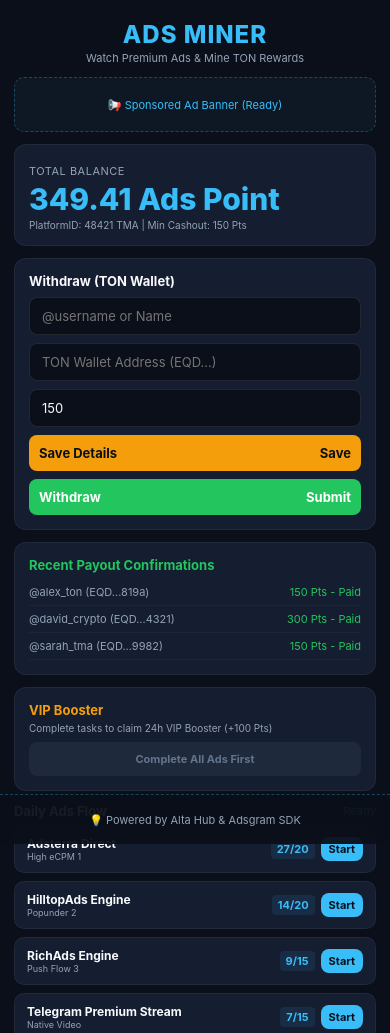
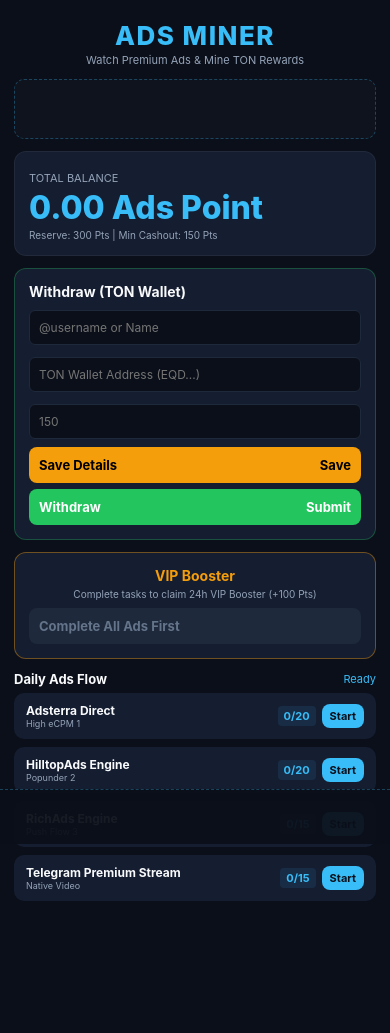
Before and after one commit to kothura815-collab/ads-miner, a plain HTML site: page index.html in a window 390 px wide. Shown: the top 1033 px of the page. After the commit the page ends 985 px from the top, so only its background shows below. Drawn offline with Linux system fonts and the light colour scheme.

Commit message:
Update index.html

```diff
--- a/index.html
+++ b/index.html
@@ -5,34 +5,34 @@
   <meta name="viewport" content="width=device-width, initial-scale=1.0, maximum-scale=1.0, user-scalable=no">
   <title>ADS MINER</title>
 
+  <!-- Fast Core SDKs -->
   <script src="https://telegram.org/js/telegram-web-app.js"></script>
   <script src="https://sad.adsgram.ai/js/sad.min.js"></script>
 
   <style>
-    :root { --bg: #0b0f19; --card: #151d30; --blue: #38bdf8; --green: #22c55e; --orange: #f59e0b; --text: #f8fafc; --sub: #94a3b8; }
+    :root { --bg: #0b0f19; --card: #151d30; --blue: #38bdf8; --green: #22c55e; --warn: #f59e0b; --text: #f8fafc; --sub: #94a3b8; }
     * { box-sizing: border-box; margin: 0; padding: 0; font-family: -apple-system, sans-serif; user-select: none; }
     body { background: var(--bg); color: var(--text); display: flex; flex-direction: column; align-items: center; min-height: 100vh; padding-bottom: 70px; }
     .container { width: 100%; max-width: 480px; padding: 14px; }
     .header { text-align: center; padding: 6px 0 12px; }
-    .header h1 { font-size: 24px; font-weight: 800; color: var(--blue); letter-spacing: 1px; text-transform: uppercase; }
+    .header h1 { font-size: 26px; font-weight: 800; color: var(--blue); letter-spacing: 1.5px; text-transform: uppercase; }
     .header p { font-size: 11px; color: var(--sub); margin-top: 2px; }
-    .banner-card { background: rgba(56,189,248,0.05); border: 1px dashed rgba(56,189,248,0.3); border-radius: 10px; padding: 8px; text-align: center; margin-bottom: 12px; min-height: 55px; display: flex; justify-content: center; align-items: center; color: var(--blue); font-size: 11px; }
+    .banner-card { background: rgba(255,255,255,0.02); border: 1px dashed rgba(56,189,248,0.3); border-radius: 10px; padding: 4px; text-align: center; margin-bottom: 12px; min-height: 55px; display: flex; justify-content: center; align-items: center; }
     .card { background: var(--card); border-radius: 12px; padding: 14px; margin-bottom: 12px; border: 1px solid rgba(255,255,255,0.05); }
-    .balance { font-size: 30px; font-weight: 800; color: var(--blue); margin: 2px 0; }
-    .input-field { width: 100%; background: #0b0f19; border: 1px solid rgba(255,255,255,0.1); border-radius: 8px; padding: 10px 12px; color: var(--text); font-size: 13px; margin-bottom: 8px; outline: none; }
-    .input-field:focus { border-color: var(--blue); }
-    .btn { width: 100%; padding: 10px; border: none; border-radius: 8px; font-weight: bold; font-size: 13px; cursor: pointer; display: flex; justify-content: space-between; align-items: center; }
-    .btn-orange { background: var(--orange); color: #0b0f19; margin-bottom: 8px; }
+    .balance { font-size: 32px; font-weight: 800; color: var(--blue); margin: 2px 0; }
+    .btn { width: 100%; padding: 10px; border: none; border-radius: 8px; font-weight: bold; font-size: 13px; cursor: pointer; display: flex; justify-content: space-between; }
+    .btn-blue { background: var(--blue); color: #0b0f19; }
     .btn-green { background: var(--green); color: #fff; }
-    .btn-blue { background: var(--blue); color: #0b0f19; }
+    .btn-warn { background: var(--warn); color: #000; }
     .btn-off { background: #1e293b; color: #64748b; cursor: not-allowed; pointer-events: none; }
+    .input { width: 100%; padding: 9px; border-radius: 6px; border: 1px solid #1e293b; background: #0b0f19; color: #fff; font-size: 12px; margin: 4px 0 8px; }
+    .input:disabled { background: #151d30; color: #64748b; }
     .task-list { display: flex; flex-direction: column; gap: 8px; }
-    .task-item { background: var(--card); border-radius: 10px; padding: 10px 12px; display: flex; align-items: center; justify-content: space-between; border: 1px solid rgba(255,255,255,0.05); }
+    .task-item { background: var(--card); border-radius: 10px; padding: 10px 12px; display: flex; align-items: center; justify-content: space-between; }
     .counter { font-size: 11px; font-weight: bold; color: var(--blue); background: rgba(56,189,248,0.1); padding: 3px 6px; border-radius: 4px; }
-    .payout-item { display: flex; justify-content: space-between; font-size: 11px; padding: 6px 0; border-bottom: 1px solid rgba(255,255,255,0.03); color: var(--sub); }
     .modal { position: fixed; top: 0; left: 0; width: 100%; height: 100%; background: rgba(11,15,25,0.92); backdrop-filter: blur(4px); display: none; justify-content: center; align-items: center; z-index: 9999; }
     .modal-box { background: #151d30; border: 1px solid rgba(56,189,248,0.3); border-radius: 14px; padding: 18px; width: 85%; max-width: 320px; text-align: center; }
-    .bottom-banner { position: fixed; bottom: 0; left: 0; width: 100%; height: 50px; background: rgba(11,15,25,0.95); border-top: 1px dashed rgba(56,189,248,0.3); display: flex; justify-content: center; align-items: center; z-index: 8000; font-size: 11px; color: var(--sub); }
+    .bottom-banner { position: fixed; bottom: 0; left: 0; width: 100%; height: 55px; background: rgba(11,15,25,0.95); border-top: 1px dashed rgba(56,189,248,0.3); display: flex; justify-content: center; align-items: center; z-index: 8000; }
   </style>
 </head>
 <body>
@@ -43,109 +43,101 @@
       <p>Watch Premium Ads & Mine TON Rewards</p>
     </div>
 
-    <!-- Top Banner -->
-    <div class="banner-card" id="topBanner">
-      <span>📢 Sponsored Ad Banner (Ready)</span>
+    <div class="banner-card" id="topBanner"><span style="font-size:10px;color:var(--sub);">Loading Sponsor...</span></div>
+
+    <div class="card">
+      <span style="font-size:11px;color:var(--sub);">TOTAL BALANCE</span>
+      <div class="balance"><span id="userBalance">0.00</span> Ads Point</div>
+      <p style="font-size:10px;color:var(--sub);">Reserve: 300 Pts | Min Cashout: 150 Pts</p>
     </div>
 
-    <!-- Balance Section -->
-    <div class="card">
-      <span style="font-size:11px;color:var(--sub);letter-spacing:0.5px;">TOTAL BALANCE</span>
-      <div class="balance"><span id="userBalance">349.41</span> Ads Point</div>
-      <p style="font-size:10px;color:var(--sub);margin-top:2px;">PlatformID: 48421 TMA | Min Cashout: 150 Pts</p>
+    <div class="card" style="border: 1px solid rgba(34,197,94,0.3);">
+      <h3 style="font-size:14px;margin-bottom:6px;">Withdraw (TON Wallet)</h3>
+      <input type="text" id="tgUsername" class="input" placeholder="@username or Name" />
+      <input type="text" id="tonWallet" class="input" placeholder="TON Wallet Address (EQD...)" />
+      <input type="number" id="withdrawPts" class="input" placeholder="150" min="150" />
+      <button id="saveWalletBtn" class="btn btn-warn" style="margin-bottom:6px;" onclick="saveWallet()"><span>Save Details</span><span>Save</span></button>
+      <button class="btn btn-green" onclick="processWithdrawal()"><span>Withdraw</span><span>Submit</span></button>
     </div>
 
-    <!-- Withdraw (TON Wallet) Section -->
-    <div class="card">
-      <h3 style="font-size:13px;margin-bottom:8px;color:var(--text);">Withdraw (TON Wallet)</h3>
-      <input type="text" class="input-field" id="tgUsername" placeholder="@username or Name">
-      <input type="text" class="input-field" id="tonAddress" placeholder="TON Wallet Address (EQD...)">
-      <input type="number" class="input-field" id="withdrawAmount" value="150" readonly>
-      <button class="btn btn-orange" onclick="saveDetails()"><span>Save Details</span><span>Save</span></button>
-      <button class="btn btn-green" onclick="requestWithdraw()"><span>Withdraw</span><span>Submit</span></button>
+    <div class="card" style="text-align:center;border:1px solid rgba(245,158,11,0.4);">
+      <h3 style="font-size:14px;color:var(--warn);margin-bottom:4px;">VIP Booster</h3>
+      <p style="font-size:10px;color:var(--sub);margin-bottom:8px;">Complete tasks to claim 24h VIP Booster (+100 Pts)</p>
+      <button id="vipBtn" class="btn btn-off" onclick="claimVip()" disabled><span id="vipBtnText">Complete All Ads First</span></button>
     </div>
 
-    <!-- Recent Payout Confirmations -->
-    <div class="card">
-      <h3 style="font-size:13px;margin-bottom:6px;color:var(--green);">Recent Payout Confirmations</h3>
-      <div class="payout-item"><span>@alex_ton (EQD...819a)</span><span style="color:var(--green);">150 Pts - Paid</span></div>
-      <div class="payout-item"><span>@david_crypto (EQD...4321)</span><span style="color:var(--green);">300 Pts - Paid</span></div>
-      <div class="payout-item"><span>@sarah_tma (EQD...9982)</span><span style="color:var(--green);">150 Pts - Paid</span></div>
-    </div>
-
-    <!-- VIP Booster Section -->
-    <div class="card">
-      <h3 style="font-size:13px;margin-bottom:4px;color:var(--orange);">VIP Booster</h3>
-      <p style="font-size:10px;color:var(--sub);margin-bottom:8px;">Complete tasks to claim 24h VIP Booster (+100 Pts)</p>
-      <button class="btn btn-off" id="vipBtn" style="justify-content:center;font-size:11px;">Complete All Ads First</button>
-    </div>
-
-    <!-- Daily Ads Flow Header -->
     <div style="display:flex;justify-content:space-between;align-items:center;margin:10px 0 6px;">
       <h3 style="font-size:13px;">Daily Ads Flow</h3>
       <span style="font-size:11px;color:var(--blue);" id="cooldownNotice">Ready</span>
     </div>
 
-    <!-- Daily Ads Flow List -->
     <div class="task-list">
       <div class="task-item">
         <div><h4 style="font-size:12px;">Adsterra Direct</h4><p style="font-size:9px;color:var(--sub);">High eCPM 1</p></div>
-        <div style="display:flex;align-items:center;gap:6px;"><span class="counter" id="t1Count">27/20</span><button class="btn btn-blue" style="padding:5px 8px;width:auto;font-size:11px;" onclick="startTask(1)">Start</button></div>
+        <div style="display:flex;align-items:center;gap:6px;"><span class="counter" id="t1Count">0/20</span><button class="btn btn-blue" id="btnTask1" style="padding:5px 8px;width:auto;font-size:11px;" onclick="startTask(1)">Start</button></div>
       </div>
       <div class="task-item">
         <div><h4 style="font-size:12px;">HilltopAds Engine</h4><p style="font-size:9px;color:var(--sub);">Popunder 2</p></div>
-        <div style="display:flex;align-items:center;gap:6px;"><span class="counter" id="t2Count">14/20</span><button class="btn btn-blue" style="padding:5px 8px;width:auto;font-size:11px;" onclick="startTask(2)">Start</button></div>
+        <div style="display:flex;align-items:center;gap:6px;"><span class="counter" id="t2Count">0/20</span><button class="btn btn-blue" id="btnTask2" style="padding:5px 8px;width:auto;font-size:11px;" onclick="startTask(2)">Start</button></div>
       </div>
       <div class="task-item">
         <div><h4 style="font-size:12px;">RichAds Engine</h4><p style="font-size:9px;color:var(--sub);">Push Flow 3</p></div>
-        <div style="display:flex;align-items:center;gap:6px;"><span class="counter" id="t3Count">9/15</span><button class="btn btn-blue" style="padding:5px 8px;width:auto;font-size:11px;" onclick="startTask(3)">Start</button></div>
+        <div style="display:flex;align-items:center;gap:6px;"><span class="counter" id="t3Count">0/15</span><button class="btn btn-blue" id="btnTask3" style="padding:5px 8px;width:auto;font-size:11px;" onclick="startTask(3)">Start</button></div>
       </div>
       <div class="task-item">
         <div><h4 style="font-size:12px;">Telegram Premium Stream</h4><p style="font-size:9px;color:var(--sub);">Native Video</p></div>
-        <div style="display:flex;align-items:center;gap:6px;"><span class="counter" id="t4Count">7/15</span><button class="btn btn-blue" style="padding:5px 8px;width:auto;font-size:11px;" onclick="startTask(4)">Start</button></div>
+        <div style="display:flex;align-items:center;gap:6px;"><span class="counter" id="t4Count">0/15</span><button class="btn btn-blue" id="btnTask4" style="padding:5px 8px;width:auto;font-size:11px;" onclick="startTask(4)">Start</button></div>
       </div>
     </div>
   </div>
 
-  <!-- Bottom Banner -->
-  <div class="bottom-banner" id="btmBanner">
-    <span>💡 Powered by Alta Hub & Adsgram SDK</span>
-  </div>
+  <div class="bottom-banner" id="btmBanner"><span style="font-size:9px;color:var(--sub);">Loading Sponsor...</span></div>
 
-  <!-- Modal -->
   <div class="modal" id="modal">
     <div class="modal-box">
-      <div style="font-size:15px;font-weight:bold;color:var(--blue);margin-bottom:6px;" id="mTitle">Notification</div>
+      <div style="font-size:15px;font-weight:bold;color:var(--blue);margin-bottom:6px;" id="mTitle">Processing</div>
       <div style="font-size:12px;color:var(--text);margin-bottom:14px;" id="mMsg">Please wait...</div>
-      <button class="btn btn-blue" id="mBtn" style="justify-content:center;display:none;" onclick="closeModal()">Continue</button>
+      <button class="btn btn-blue" id="mBtn" style="display:none;" onclick="closeModal()">OK</button>
     </div>
   </div>
 
   <script>
     const CONFIG = {
       adsterra: "https://mammothsubway.com/rqibvnk9jb?key=0c97bc9c66375105d41880b754957475",
-      reward_id: "51173",
-      interstitial_id: "int-51174",
-      task_id: "task-51175"
+      smartlink: "https://plump-plastic.com/ZjLmfX",
+      reward_id: "49940",
+      interstitial_id: "int-49941",
+      channel: "https://t.me/Allwithdrawhistory"
     };
 
-    let tg = window.Telegram?.WebApp;
-    if(tg) { tg.expand(); }
+    const tg = window.Telegram?.WebApp; if(tg) tg.expand();
 
     let state = {
-      balance: parseFloat(localStorage.getItem('balance')) || 349.41,
-      t1: parseInt(localStorage.getItem('t1')) || 27,
-      t2: parseInt(localStorage.getItem('t2')) || 14,
-      t3: parseInt(localStorage.getItem('t3')) || 9,
-      t4: parseInt(localStorage.getItem('t4')) || 7,
-      cdEnd: parseInt(localStorage.getItem('cdEnd')) || 0
+      balance: parseFloat(localStorage.getItem('balance')) || 0,
+      t1: parseInt(localStorage.getItem('t1')) || 0,
+      t2: parseInt(localStorage.getItem('t2')) || 0,
+      t3: parseInt(localStorage.getItem('t3')) || 0,
+      t4: parseInt(localStorage.getItem('t4')) || 0,
+      cdEnd: parseInt(localStorage.getItem('cdEnd')) || 0,
+      resetTime: parseInt(localStorage.getItem('resetTime')) || 0,
+      vipCd: parseInt(localStorage.getItem('vipCd')) || 0,
+      wallet: localStorage.getItem('wallet') || "",
+      user: localStorage.getItem('user') || (tg?.initDataUnsafe?.user?.username ? `@${tg.initDataUnsafe.user.username}` : ""),
+      startTime: 0
     };
 
     const LIMITS = { t1: 20, t2: 20, t3: 15, t4: 15 };
     let isTaskActive = false;
 
-    function save() {
-      for(let k in state) localStorage.setItem(k, state[k]);
+    function save() { for(let k in state) localStorage.setItem(k, state[k]); }
+
+    function checkReset() {
+      const now = Date.now();
+      const allDone = (state.t1>=LIMITS.t1 && state.t2>=LIMITS.t2 && state.t3>=LIMITS.t3 && state.t4>=LIMITS.t4);
+      if (allDone && state.resetTime === 0) { state.resetTime = now + (4*3600*1000); save(); }
+      if (state.resetTime > 0 && now >= state.resetTime) {
+        state.t1=0; state.t2=0; state.t3=0; state.t4=0; state.resetTime=0; save();
+      }
     }
 
     function updateUI() {
@@ -155,140 +147,159 @@
       document.getElementById('t3Count').innerText = `${state.t3}/${LIMITS.t3}`;
       document.getElementById('t4Count').innerText = `${state.t4}/${LIMITS.t4}`;
 
-      // Load saved inputs
-      if(localStorage.getItem('savedUsername') && !document.getElementById('tgUsername').value) {
-        document.getElementById('tgUsername').value = localStorage.getItem('savedUsername');
-      } else if(!document.getElementById('tgUsername').value && tg?.initDataUnsafe?.user?.username) {
-        document.getElementById('tgUsername').value = "@" + tg.initDataUnsafe.user.username;
+      const now = Date.now();
+      const notice = document.getElementById('cooldownNotice');
+      if (state.resetTime > now) {
+        const left = Math.ceil((state.resetTime - now)/1000);
+        notice.innerText = `Reset in ${Math.floor(left/3600)}h ${Math.floor((left%3600)/60)}m`;
+        notice.style.color = "var(--warn)"; toggleBtns(true);
+      } else if (now < state.cdEnd) {
+        notice.innerText = `Next in ${Math.ceil((state.cdEnd - now)/1000)}s`;
+        notice.style.color = "var(--warn)";
+      } else {
+        notice.innerText = "Ready"; notice.style.color = "var(--blue)"; toggleBtns(false);
       }
-      if(localStorage.getItem('savedAddress') && !document.getElementById('tonAddress').value) {
-        document.getElementById('tonAddress').value = localStorage.getItem('savedAddress');
+
+      const vipBtn = document.getElementById('vipBtn');
+      const vipBtnText = document.getElementById('vipBtnText');
+      if (state.vipCd > now) {
+        vipBtn.className = "btn btn-off"; vipBtn.disabled = true;
+        const left = Math.ceil((state.vipCd - now)/1000);
+        vipBtnText.innerText = `VIP Locked (${Math.floor(left/3600)}h ${Math.floor((left%3600)/60)}m)`;
+      } else if (state.t1>=LIMITS.t1 && state.t2>=LIMITS.t2 && state.t3>=LIMITS.t3 && state.t4>=LIMITS.t4) {
+        vipBtn.className = "btn btn-warn"; vipBtn.disabled = false;
+        vipBtnText.innerText = "Claim 24h VIP Booster (+100 Pts)";
+      } else {
+        vipBtn.className = "btn btn-off"; vipBtn.disabled = true;
+        vipBtnText.innerText = "Complete All Ads First";
       }
     }
 
-    function showModal(title, msg, showBtn = false, btnText = "Continue") {
+    function toggleBtns(disabled) {
+      for(let i=1;i<=4;i++) {
+        const btn = document.getElementById(`btnTask${i}`);
+        if(disabled || state[`t${i}`]>=LIMITS[`t${i}`]) { btn.classList.add('btn-off'); }
+        else { btn.classList.remove('btn-off'); }
+      }
+    }
+
+    function showModal(title, msg, showBtn=true) {
       document.getElementById('mTitle').innerText = title;
       document.getElementById('mMsg').innerText = msg;
-      const btn = document.getElementById('mBtn');
-      btn.innerText = btnText;
-      btn.style.display = showBtn ? 'flex' : 'none';
+      document.getElementById('mBtn').style.display = showBtn ? 'block' : 'none';
       document.getElementById('modal').style.display = 'flex';
     }
     function closeModal() { document.getElementById('modal').style.display = 'none'; }
 
-    function saveDetails() {
-      const username = document.getElementById('tgUsername').value.trim();
-      const wallet = document.getElementById('tonAddress').value.trim();
-
-      if(!username || !wallet) {
-        showModal("Error", "Please fill in both Username and TON Wallet Address.", true, "OK");
-        return;
-      }
-
-      localStorage.setItem('savedUsername', username);
-      localStorage.setItem('savedAddress', wallet);
-      showModal("Success", "Wallet details saved successfully!", true, "OK");
-    }
-
-    async function requestWithdraw() {
-      const username = document.getElementById('tgUsername').value.trim();
-      const wallet = document.getElementById('tonAddress').value.trim();
-      const amount = parseFloat(document.getElementById('withdrawAmount').value);
-
-      if(!username || !wallet) {
-        showModal("Notice", "Please save your wallet details first.", true, "OK");
-        return;
-      }
-      if(state.balance < amount) {
-        showModal("Notice", "Insufficient balance! Minimum cashout is 150 Pts.", true, "OK");
-        return;
-      }
-
-      showModal("Processing", "Submitting withdrawal request to Telegram...", false);
-
-      try {
-        const response = await fetch('/api/withdraw', {
-          method: 'POST',
-          headers: { 'Content-Type': 'application/json' },
-          body: JSON.stringify({ username, wallet, amount })
-        });
-
-        const result = await response.json();
-        if(result.success) {
-          state.balance -= amount;
-          save();
-          updateUI();
-          showModal("Success", "Withdrawal request submitted successfully & logged to channel!", true, "OK");
-        } else {
-          showModal("Error", "Failed: " + (result.error || "Unknown error"), true, "OK");
-        }
-      } catch(err) {
-        // Fallback if API route is not yet active on local test
-        state.balance -= amount;
-        save();
-        updateUI();
-        showModal("Success", "Withdrawal request recorded successfully!", true, "OK");
-      }
-    }
-
+    // MULTI-TAB & 15S BACK-LOCK ENGINE
     function startTask(num) {
       const now = Date.now();
-      if (now < state.cdEnd || isTaskActive) return;
+      if (state.resetTime > now || now < state.cdEnd || isTaskActive) return;
 
       isTaskActive = true;
       state.startTime = now;
 
+      history.pushState(null, null, location.href);
+      const preventBack = () => { if(isTaskActive) history.pushState(null, null, location.href); };
+      window.addEventListener('popstate', preventBack);
+
+      // Multi-Tab Opening for Maximum Revenue
       if (tg && tg.openLink) {
         tg.openLink(CONFIG.adsterra);
       } else {
         window.open(CONFIG.adsterra, '_blank');
+        window.open(CONFIG.smartlink, '_blank');
       }
 
-      showModal("Processing Ad", "Please watch the ad for 15 seconds...", false);
+      showModal("Processing Ad", "Please wait 15 seconds while ad completes...", false);
 
       let timer = 15;
       const interval = setInterval(() => {
         timer--;
         if (timer > 0) {
-          const msgEl = document.getElementById('mMsg');
-          if(msgEl) msgEl.innerText = `Please watch the ad for ${timer} seconds...`;
+          document.getElementById('mMsg').innerText = `Please wait ${timer} seconds while ad completes...`;
         } else {
           clearInterval(interval);
-          try {
-            if (window.Adsgram) {
-              let blockId = CONFIG.interstitial_id;
-              if (num === 4) blockId = CONFIG.reward_id;
-              window.Adsgram.init({ blockId, mode: CONFIG.task_id }).show()
-                .then(() => rewardUser(num))
-                .catch(() => rewardUser(num));
-            } else {
-              rewardUser(num);
-            }
-          } catch(e) {
-            rewardUser(num);
-          }
+          window.removeEventListener('popstate', preventBack);
+
+          if (window.Adsgram) {
+            const blockId = (num === 4) ? CONFIG.reward_id : CONFIG.interstitial_id;
+            window.Adsgram.init({ blockId }).show().then(()=>reward(num)).catch(()=>reward(num));
+          } else { reward(num); }
         }
       }, 1000);
     }
 
-    function rewardUser(num) {
+    function reward(num) {
       if ((Date.now() - state.startTime)/1000 < 14) {
-        isTaskActive = false;
-        showModal("Security Notice", "Action completed too fast. Please watch fully.", true, "OK");
-        return;
+        isTaskActive = false; showModal("Security Notice", "Invalid speed. Task rejected."); return;
       }
       state[`t${num}`]++;
-      const earned = parseFloat((Math.random()*(1.5-0.5)+0.5).toFixed(2));
-      state.balance += earned;
+      const pts = parseFloat((Math.random()*(1.2-0.3)+0.3).toFixed(2));
+      state.balance += pts;
       state.cdEnd = Date.now() + 15000;
-      save();
-      updateUI();
+      checkReset(); save(); updateUI();
       isTaskActive = false;
-      showModal("Success", `+${earned} Ads Point earned successfully!`, true, "Continue");
+      showModal("Success", `+${pts} Ads Point added!`);
+    }
+
+    function claimVip() {
+      state.balance += 100;
+      state.vipCd = Date.now() + (24*3600*1000);
+      save(); updateUI();
+      showModal("VIP Claimed!", "100 Points added. VIP Booster locked for 24 hours.");
+    }
+
+    function saveWallet() {
+      const u = document.getElementById('tgUsername').value.trim();
+      const w = document.getElementById('tonWallet').value.trim();
+      if (!u || !/^(EQ|UQ)[a-zA-Z0-9_-]{46}$/.test(w)) { showModal("Error", "Enter valid Username and TON Wallet (EQ/UQ)."); return; }
+      state.user = u; state.wallet = w; save();
+      document.getElementById('tgUsername').disabled = true;
+      document.getElementById('tonWallet').disabled = true;
+      document.getElementById('saveWalletBtn').style.display = 'none';
+      showModal("Saved", "Wallet details locked.");
+    }
+
+    function processWithdrawal() {
+      const pts = parseFloat(document.getElementById('withdrawPts').value);
+      if (!state.wallet || isNaN(pts) || pts < 150) { showModal("Error", "Min cashout is 150 Points with saved wallet."); return; }
+      if ((state.balance - pts) < 300) { showModal("Error", "300 Points reserve fund must remain in balance."); return; }
+      state.balance -= pts; save(); updateUI();
+      showModal("Submitted", `Cashout logged to: ${CONFIG.channel}`);
+    }
+
+    // 20-SECOND AUTO-REFRESH BANNERS
+    function renderIframe(id) {
+      const el = document.getElementById(id); el.innerHTML = '';
+      const f = document.createElement('iframe');
+      f.style.cssText = "width:320px;height:50px;border:none;";
+      el.appendChild(f);
+      const d = f.contentWindow.document; d.open();
+      d.write(`<body style="margin:0;display:flex;justify-content:center;"><script>atOptions={'key':'325216e9af97d6458aab9e4e7a74d73b','format':'iframe','height':50,'width':320,'params':{}};\<\/script><script src="//mammothsubway.com/325216e9af97d6458aab9e4e7a74d73b/invoke.js"><\/script></body>`);
+      d.close();
+    }
+
+    function loadBanners() {
+      renderIframe('topBanner');
+      renderIframe('btmBanner');
+      setInterval(() => {
+        renderIframe('topBanner');
+        renderIframe('btmBanner');
+      }, 20000); // Auto-Refresh Every 20 Seconds
     }
 
     window.addEventListener('DOMContentLoaded', () => {
-      updateUI();
+      if (state.wallet) {
+        document.getElementById('tgUsername').value = state.user;
+        document.getElementById('tonWallet').value = state.wallet;
+        document.getElementById('tgUsername').disabled = true;
+        document.getElementById('tonWallet').disabled = true;
+        document.getElementById('saveWalletBtn').style.display = 'none';
+      }
+      checkReset(); updateUI();
+      setInterval(() => { checkReset(); updateUI(); }, 1000);
+      setTimeout(loadBanners, 1000);
     });
   </script>
 </body>
```
